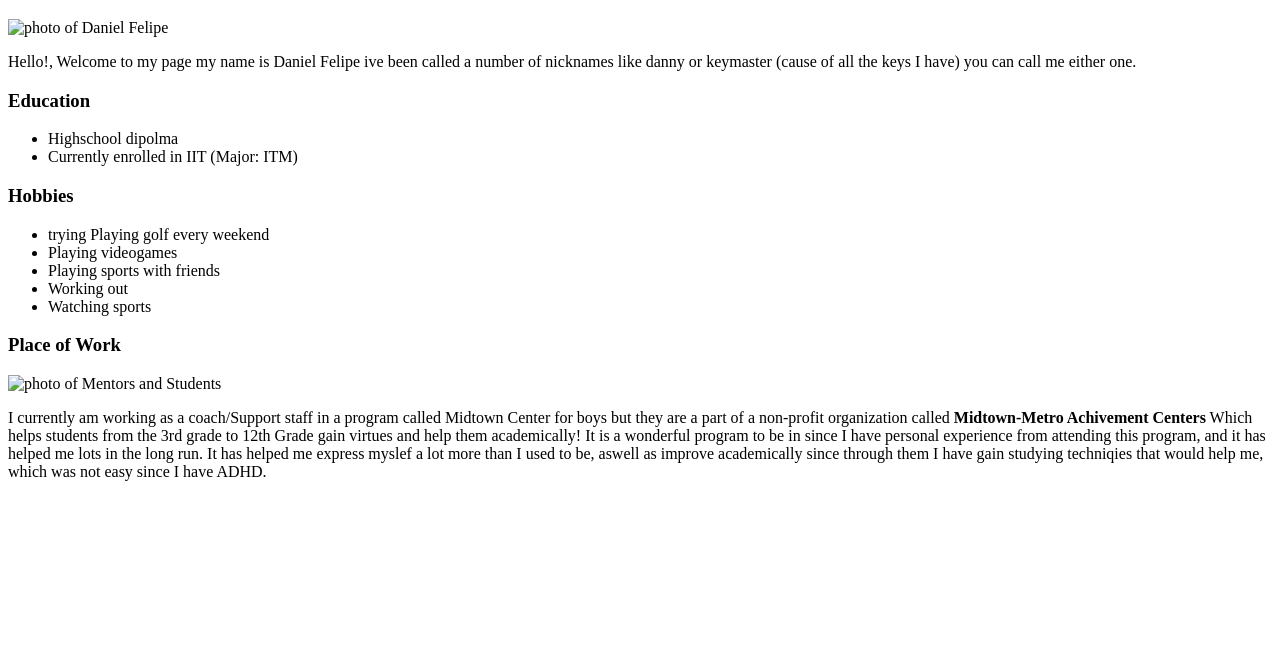
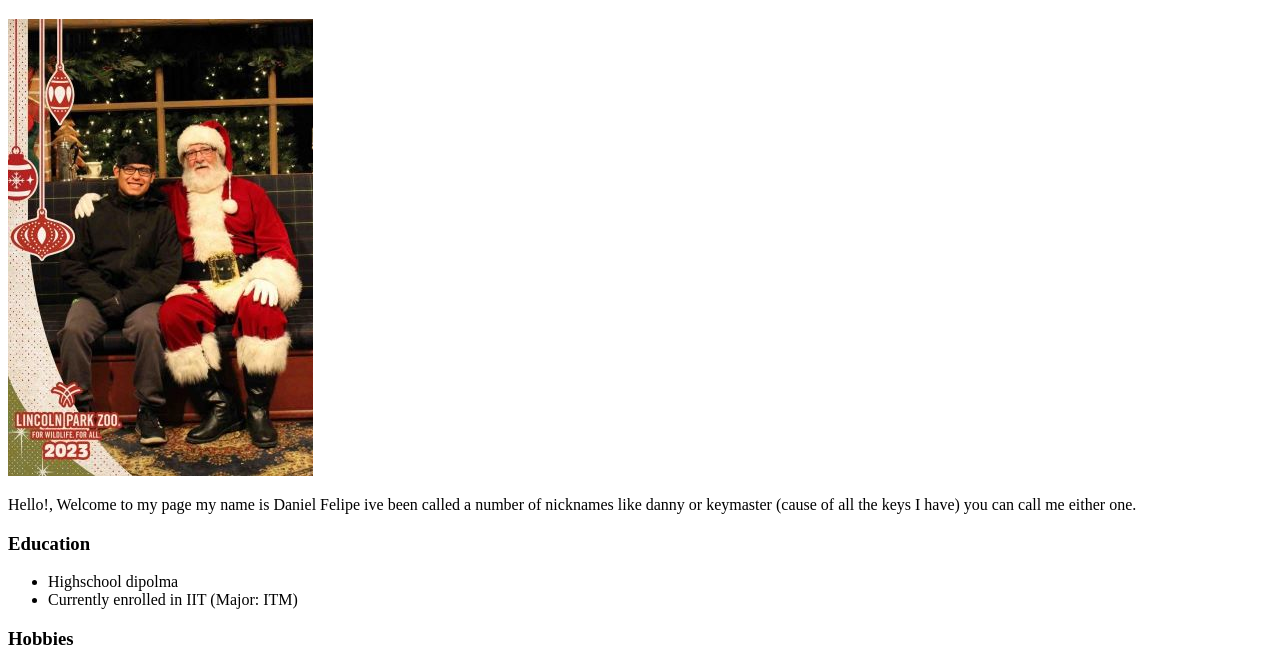
Before and after one commit to Zeldamaster21/Project1, a plain HTML site: page index.html in a window 1280 px wide. Shown: the part 131-797 px from the top of the page. Drawn offline with Linux system fonts and the light colour scheme.

Commit message:
Update index.html

```diff
--- a/index.html
+++ b/index.html
@@ -19,7 +19,7 @@
     <h1> Introduction </h1>
 
     <section>
-      <img src="media folder/mypic.jpg" alt="photo of Daniel Felipe">
+      <img src="media/mypic.jpg" alt="photo of Daniel Felipe">
       <p> Hello!, Welcome to my page my name is Daniel Felipe ive been called a number of nicknames like danny or keymaster (cause of all the keys I have)
         you can call me either one.
       </p>
@@ -44,7 +44,7 @@
 
     <section>
       <h3>Place of Work</h3>
-      <img src="media folder/workpic.jpg" alt="photo of Mentors and Students">
+      <img src="media/workpic.jpg" alt="photo of Mentors and Students">
       <p>I currently am working as a coach/Support staff in a program called Midtown Center for boys but they are a part of
         a non-profit organization called <b>Midtown-Metro Achivement Centers</b> Which helps students from
         the 3rd grade to 12th Grade gain virtues and help them academically! It is a wonderful program to be in
```
